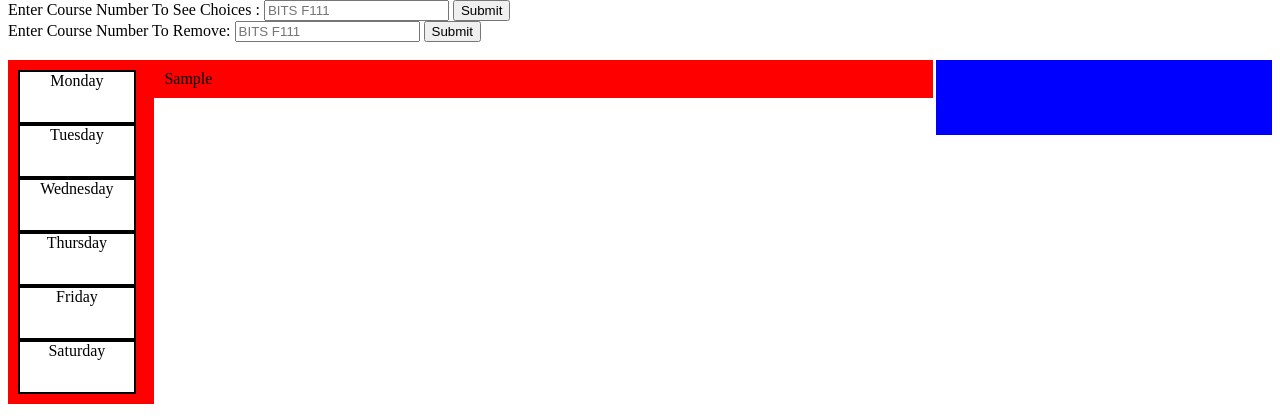
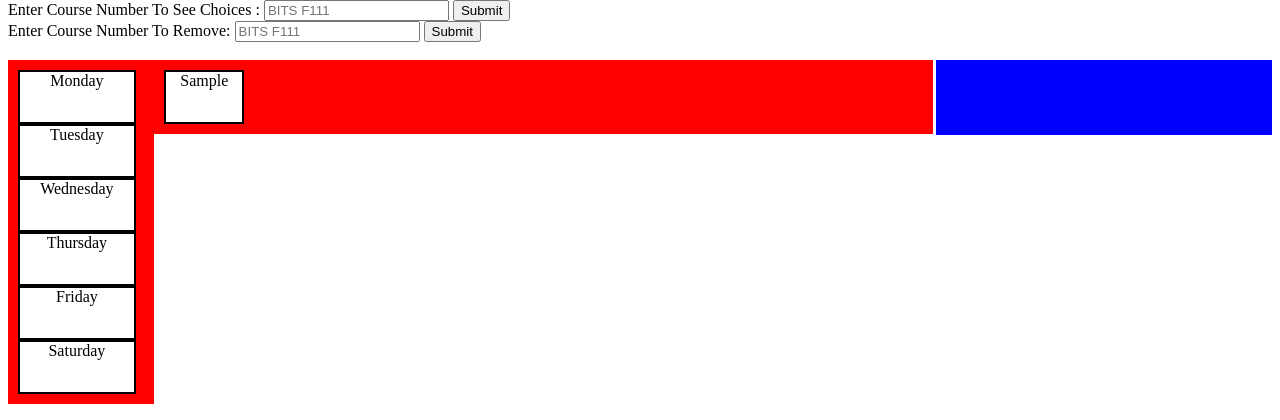
Before and after one commit to pratham1002/time-table-api, a Django app: page /Home in a window 1280 px wide. Shown: the part 44-464 px from the top of the page. Run offline with Django 3.2, Linux system fonts and the light colour scheme; a user stored in the database is signed in; tables that the repository leaves empty hold one stand-in row (values such as "Sample post").

Commit message:
Update base.html

```diff
--- a/templates/base.html
+++ b/templates/base.html
@@ -5,7 +5,7 @@
         <meta name="viewport" content="width=device-width, initial-scale=1.0">
         <meta http-equiv="X-UA_Compatible" content="ie=edge">
         <style>
-            .lecture_box{
+            .table_box{
                 float: left;
                 width: 10%;
                 height: 50px;
```
